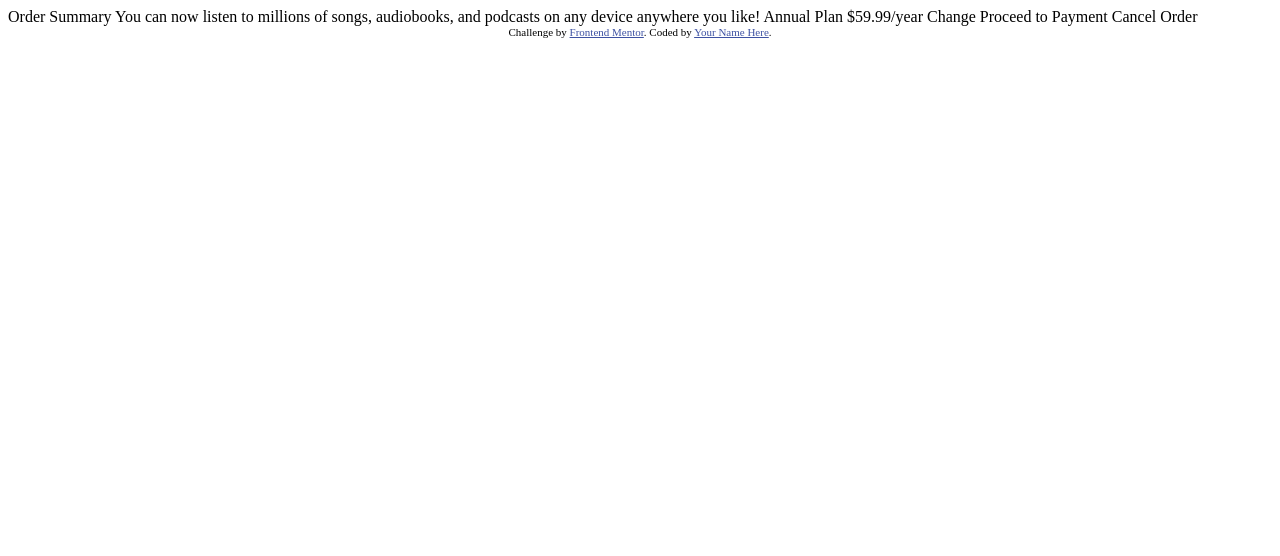
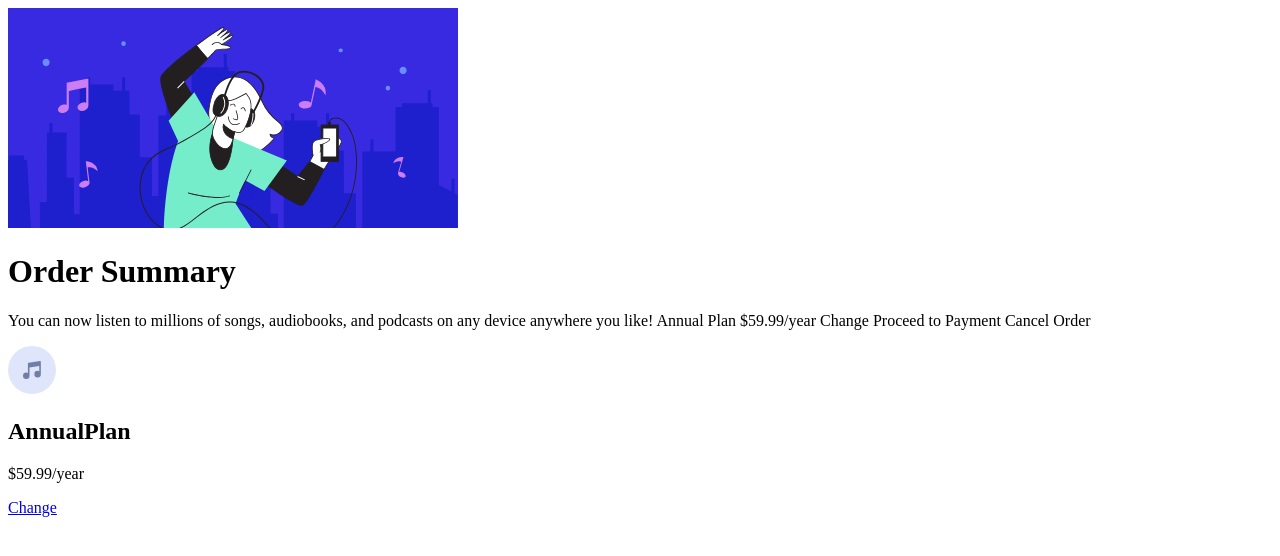
Before and after one commit to linusmanuel/Order-summary-component, a plain HTML site: page index.html in a window 1280 px wide. Drawn offline with Linux system fonts and the light colour scheme.

Commit message:
feat: Add card componet markup

```diff
--- a/index.html
+++ b/index.html
@@ -1,37 +1,42 @@
 <!DOCTYPE html>
 <html lang="en">
 	<head>
-  <meta charset="UTF-8">
-  <meta name="viewport" content="width=device-width, initial-scale=1.0"> <!-- displays site properly based on user's device -->
+		<meta charset="UTF-8" />
+		<meta name="viewport" content="width=device-width, initial-scale=1.0" />
+		<!-- displays site properly based on user's device -->
 
-  <link rel="icon" type="image/png" sizes="32x32" href="./images/favicon-32x32.png">
+		<link
+			rel="icon"
+			type="image/png"
+			sizes="32x32"
+			href="./images/favicon-32x32.png"
+		/>
 
 		<title>Frontend Mentor | Order summary card</title>
 
 		<!-- Feel free to remove these styles or customise in your own stylesheet 👍 -->
-  <style>
-    .attribution { font-size: 11px; text-align: center; }
-    .attribution a { color: hsl(228, 45%, 44%); }
-  </style>
 	</head>
 	<body>
-
-  Order Summary
-
+		<div class="card">
+			<picture class="card__image">
+				<img src="/images/illustration-hero.svg" alt="pessoa ouvindo musica" />
+			</picture>
+			<h1 class="card__title">Order Summary</h1>
+			<p class="card__description">
 				You can now listen to millions of songs, audiobooks, and podcasts on any
-  device anywhere you like!
-
-  Annual Plan
-  $59.99/year
-
-  Change
-
-  Proceed to Payment
-  Cancel Order
-
-  <div class="attribution">
-    Challenge by <a href="https://www.frontendmentor.io?ref=challenge" target="_blank">Frontend Mentor</a>.
-    Coded by <a href="#">Your Name Here</a>.
+				device anywhere you like! Annual Plan $59.99/year Change Proceed to
+				Payment Cancel Order
+			</p>
+			<div class="card__inner">
+				<picture class="card__inner-image">
+					<img src="/images/icon-music.svg" alt="Icone de musica" />
+				</picture>
+				<div class="card__inner-plan">
+					<h2 class="card__inner-title">AnnualPlan</h2>
+					<p class="card__inner-price">$59.99/year</p>
+				</div>
+				<a href="#">Change</a>
+			</div>
 		</div>
 	</body>
 </html>
```
Lines whose indentation alone changed are shown as unchanged.
